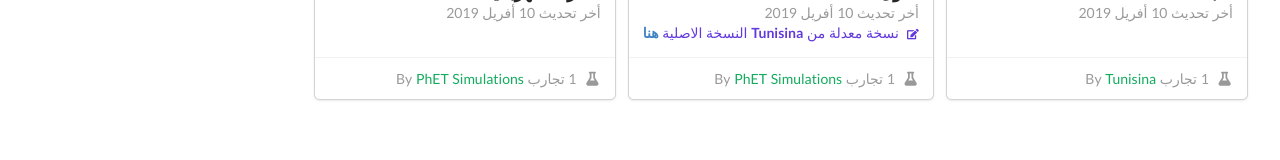
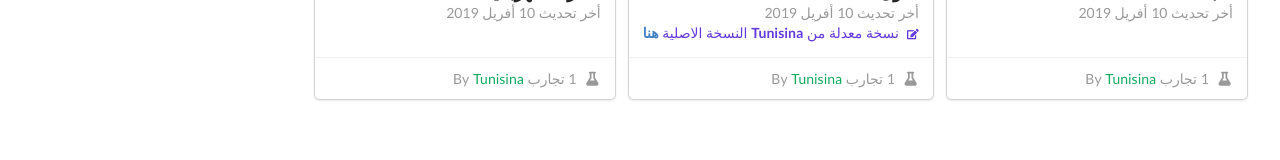
Before and after one commit to aysnet1/simPer, a Nuxt app: page /labo in a window 1280 px wide. Shown: the part 329-489 px from the top of the page. Built offline with nearby package versions, Linux system fonts and the light colour scheme.

Commit message:
Update labo.vue

```diff
--- a/pages/labo.vue
+++ b/pages/labo.vue
@@ -88,7 +88,7 @@
         </span>
         By
         <nuxt-link class="by-link" to="/phet">
-          PhET Simulations
+          Tunisina
         </nuxt-link>
       </div>
     </div>
@@ -128,7 +128,7 @@
         </span>
         By
         <nuxt-link class="by-link" to="/phet">
-          PhET Simulations
+          Tunisina
         </nuxt-link>
       </div>
     </div>
```
